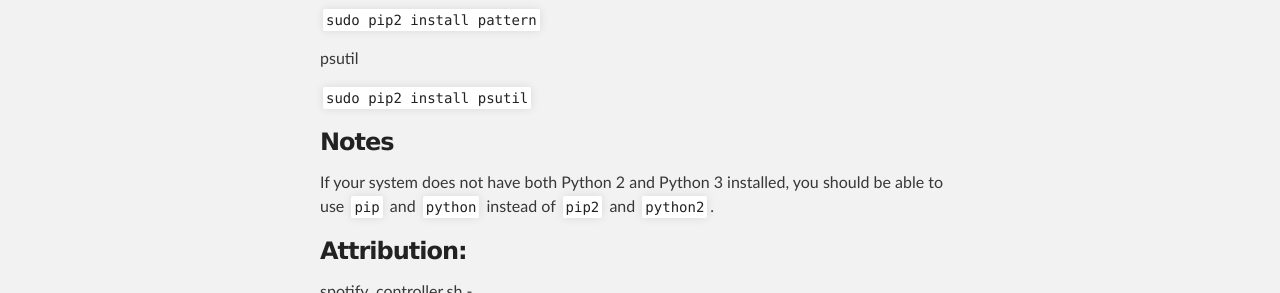
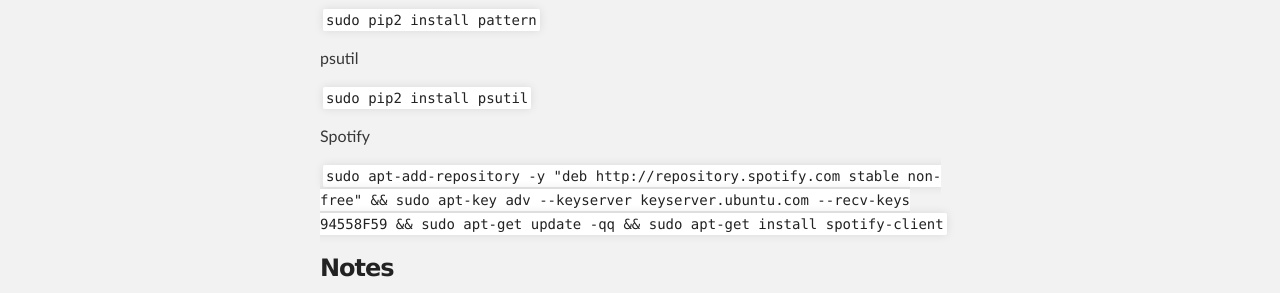
Before and after one commit to joeylmaalouf/firecracker, a plain HTML site: page index.html in a window 1280 px wide. Shown: the part 1380-1673 px from the top of the page. Drawn offline with Linux system fonts and the light colour scheme.

```diff
--- a/index.html
+++ b/index.html
@@ -94,6 +94,13 @@
 
 <p><code>sudo pip2 install psutil</code></p>
 
+<p>Spotify</p>
+
+<p><code>sudo apt-add-repository -y "deb http://repository.spotify.com stable non-free" &amp;&amp;
+sudo apt-key adv --keyserver keyserver.ubuntu.com --recv-keys 94558F59 &amp;&amp;
+sudo apt-get update -qq &amp;&amp;
+sudo apt-get install spotify-client</code></p>
+
 <h3>
 <a id="notes" class="anchor" href="#notes" aria-hidden="true"><span class="octicon octicon-link"></span></a>Notes</h3>
 
@@ -107,7 +114,7 @@
 <h3>
 <a id="screenshots" class="anchor" href="#screenshots" aria-hidden="true"><span class="octicon octicon-link"></span></a>Screenshots:</h3>
 
-<p><img src="https://raw.githubusercontent.com/joeylmaalouf/firecracker/blob/master/images/snapshot.png" alt="Screenshot 1"></p>
+<p><img src="https://raw.githubusercontent.com/joeylmaalouf/firecracker/master/images/snapshot.png" alt="Screenshot1"></p>
       </section>
     </div>
 
```
Also changed, not shown: params.json (+1 -1 lines).
